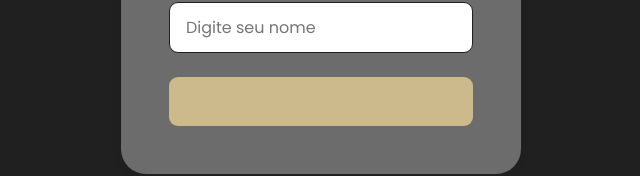
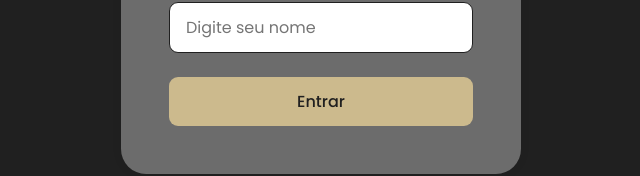
Before and after one commit to r-vilemen/teste-clinica-rigatti, a Next.js app: page /login in a window 1280 px wide. Shown: the part 208-384 px from the top of the page, without its empty margins (319-959 px from the left). Built offline with nearby package versions, Linux system fonts and the light colour scheme.

Commit message:
fix: correct button text color to match theme primary color

```diff
--- a/src/ui/styles/Components/Button/styles.ts
+++ b/src/ui/styles/Components/Button/styles.ts
@@ -2,7 +2,7 @@ import styled from "styled-components";
 
 export const StyledButton = styled.button`
   background-color: ${({ theme }) => theme.colors.backgrounds.quaternary};
-  color: ${({ theme }) => theme.colors.text.quinary};
+  color: ${({ theme }) => theme.colors.text.primary};
   padding: 0.75rem 1.5rem;
   border: none;
   border-radius: ${({ theme }) => theme.sizes.border.radius.primary};
```
